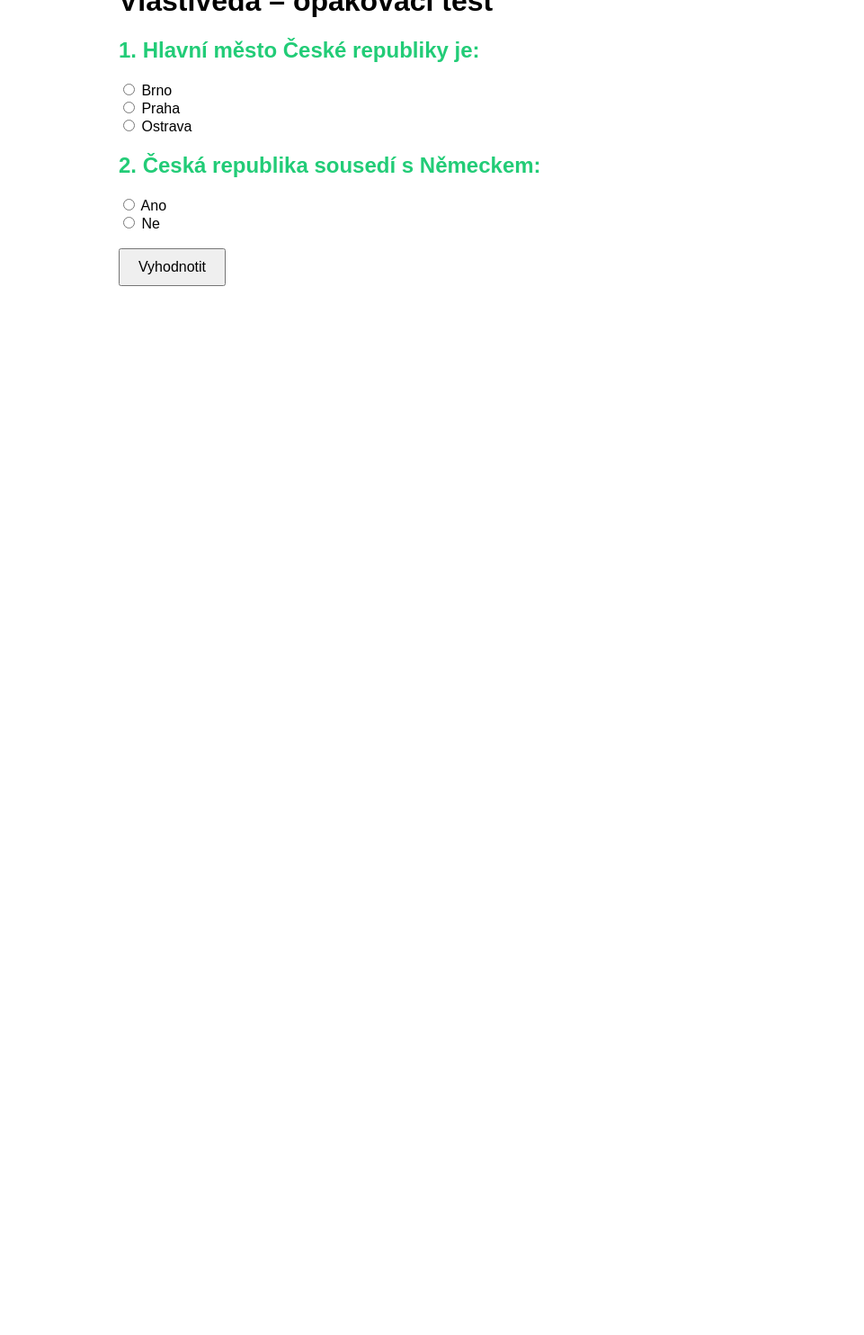
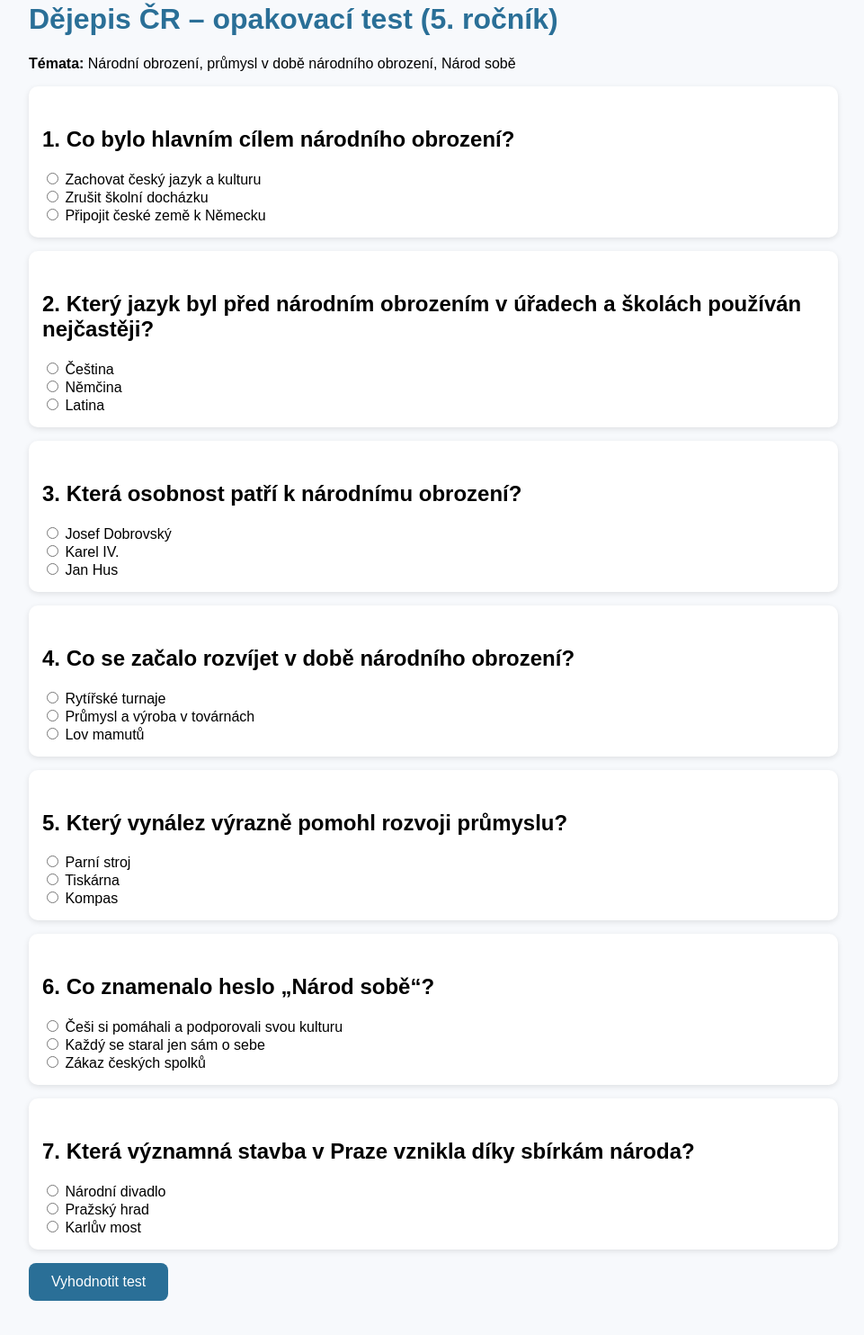
Before and after one commit to simicekmi/vlastiveda-test, a plain HTML site: page index.html in a window 1280 px wide. Shown: the part 38-1522 px from the top of the page at 90% size, without its empty margins (158-1119 px from the left). Before the commit the page ends 800 px from the top, so only its background shows below. Drawn offline with Linux system fonts and the light colour scheme.

Commit message:
index.html

```diff
--- a/index.html
+++ b/index.html
@@ -2,47 +2,116 @@
 <html lang="cs">
 <head>
 <meta charset="UTF-8">
-<title>Vlastivěda – test</title>
+<title>Dějepis ČR – Národní obrození</title>
+<meta name="viewport" content="width=device-width, initial-scale=1.0">
 <style>
-  body { font-family: Arial; max-width: 700px; margin: auto; }
-  h2 { color: #2c7; }
-  button { padding: 10px 20px; font-size: 16px; }
+  body {
+    font-family: Arial, sans-serif;
+    max-width: 900px;
+    margin: auto;
+    padding: 20px;
+    background: #f7f9fc;
+  }
+  h1 { color: #2a6f97; }
+  h2 { margin-top: 30px; }
+  .question {
+    background: white;
+    padding: 15px;
+    border-radius: 10px;
+    margin-bottom: 15px;
+    box-shadow: 0 2px 6px rgba(0,0,0,0.1);
+  }
+  button {
+    padding: 12px 25px;
+    font-size: 16px;
+    border: none;
+    border-radius: 8px;
+    background: #2a6f97;
+    color: white;
+    cursor: pointer;
+  }
+  button:hover { background: #1d4f6f; }
+  #result {
+    font-size: 18px;
+    font-weight: bold;
+    margin-top: 20px;
+  }
 </style>
 </head>
-
 <body>
 
-<h1>Vlastivěda – opakovací test</h1>
+<h1>Dějepis ČR – opakovací test (5. ročník)</h1>
+<p><strong>Témata:</strong> Národní obrození, průmysl v době národního obrození, Národ sobě</p>
 
 <form id="test">
 
-<h2>1. Hlavní město České republiky je:</h2>
-<label><input type="radio" name="q1" value="0"> Brno</label><br>
-<label><input type="radio" name="q1" value="1"> Praha</label><br>
-<label><input type="radio" name="q1" value="0"> Ostrava</label>
+<div class="question">
+<h2>1. Co bylo hlavním cílem národního obrození?</h2>
+<label><input type="radio" name="q1" value="1"> Zachovat český jazyk a kulturu</label><br>
+<label><input type="radio" name="q1" value="0"> Zrušit školní docházku</label><br>
+<label><input type="radio" name="q1" value="0"> Připojit české země k Německu</label>
+</div>
 
-<h2>2. Česká republika sousedí s Německem:</h2>
-<label><input type="radio" name="q2" value="1"> Ano</label><br>
-<label><input type="radio" name="q2" value="0"> Ne</label>
+<div class="question">
+<h2>2. Který jazyk byl před národním obrozením v úřadech a školách používán nejčastěji?</h2>
+<label><input type="radio" name="q2" value="0"> Čeština</label><br>
+<label><input type="radio" name="q2" value="1"> Němčina</label><br>
+<label><input type="radio" name="q2" value="0"> Latina</label>
+</div>
 
-<br><br>
-<button type="button" onclick="vyhodnot()">Vyhodnotit</button>
+<div class="question">
+<h2>3. Která osobnost patří k národnímu obrození?</h2>
+<label><input type="radio" name="q3" value="1"> Josef Dobrovský</label><br>
+<label><input type="radio" name="q3" value="0"> Karel IV.</label><br>
+<label><input type="radio" name="q3" value="0"> Jan Hus</label>
+</div>
 
+<div class="question">
+<h2>4. Co se začalo rozvíjet v době národního obrození?</h2>
+<label><input type="radio" name="q4" value="0"> Rytířské turnaje</label><br>
+<label><input type="radio" name="q4" value="1"> Průmysl a výroba v továrnách</label><br>
+<label><input type="radio" name="q4" value="0"> Lov mamutů</label>
+</div>
+
+<div class="question">
+<h2>5. Který vynález výrazně pomohl rozvoji průmyslu?</h2>
+<label><input type="radio" name="q5" value="1"> Parní stroj</label><br>
+<label><input type="radio" name="q5" value="0"> Tiskárna</label><br>
+<label><input type="radio" name="q5" value="0"> Kompas</label>
+</div>
+
+<div class="question">
+<h2>6. Co znamenalo heslo „Národ sobě“?</h2>
+<label><input type="radio" name="q6" value="1"> Češi si pomáhali a podporovali svou kulturu</label><br>
+<label><input type="radio" name="q6" value="0"> Každý se staral jen sám o sebe</label><br>
+<label><input type="radio" name="q6" value="0"> Zákaz českých spolků</label>
+</div>
+
+<div class="question">
+<h2>7. Která významná stavba v Praze vznikla díky sbírkám národa?</h2>
+<label><input type="radio" name="q7" value="1"> Národní divadlo</label><br>
+<label><input type="radio" name="q7" value="0"> Pražský hrad</label><br>
+<label><input type="radio" name="q7" value="0"> Karlův most</label>
+</div>
+
+<button type="button" onclick="vyhodnotit()">Vyhodnotit test</button>
 </form>
 
-<p id="vysledek"></p>
+<p id="result"></p>
 
 <script>
-function vyhodnot() {
+function vyhodnotit() {
   let body = 0;
-  const odpovedi = document.querySelectorAll('input:checked');
-  odpovedi.forEach(o => body += Number(o.value));
+  const checked = document.querySelectorAll('input:checked');
+  checked.forEach(o => body += Number(o.value));
 
-  let text = `Získal(a) jsi ${body} bodů.`;
-  if (body === 2) text += " Skvělé! 🎉";
-  else text += " Zkus si test zopakovat.";
+  let hodnoceni = "";
+  if (body >= 6) hodnoceni = "Výborně! 🎉";
+  else if (body >= 4) hodnoceni = "Dobrá práce 👍";
+  else hodnoceni = "Zkus si učivo ještě zopakovat 📘";
 
-  document.getElementById("vysledek").innerText = text;
+  document.getElementById('result').innerText =
+    `Získal(a) jsi ${body} bodů z 7. ${hodnoceni}`;
 }
 </script>
 
```
